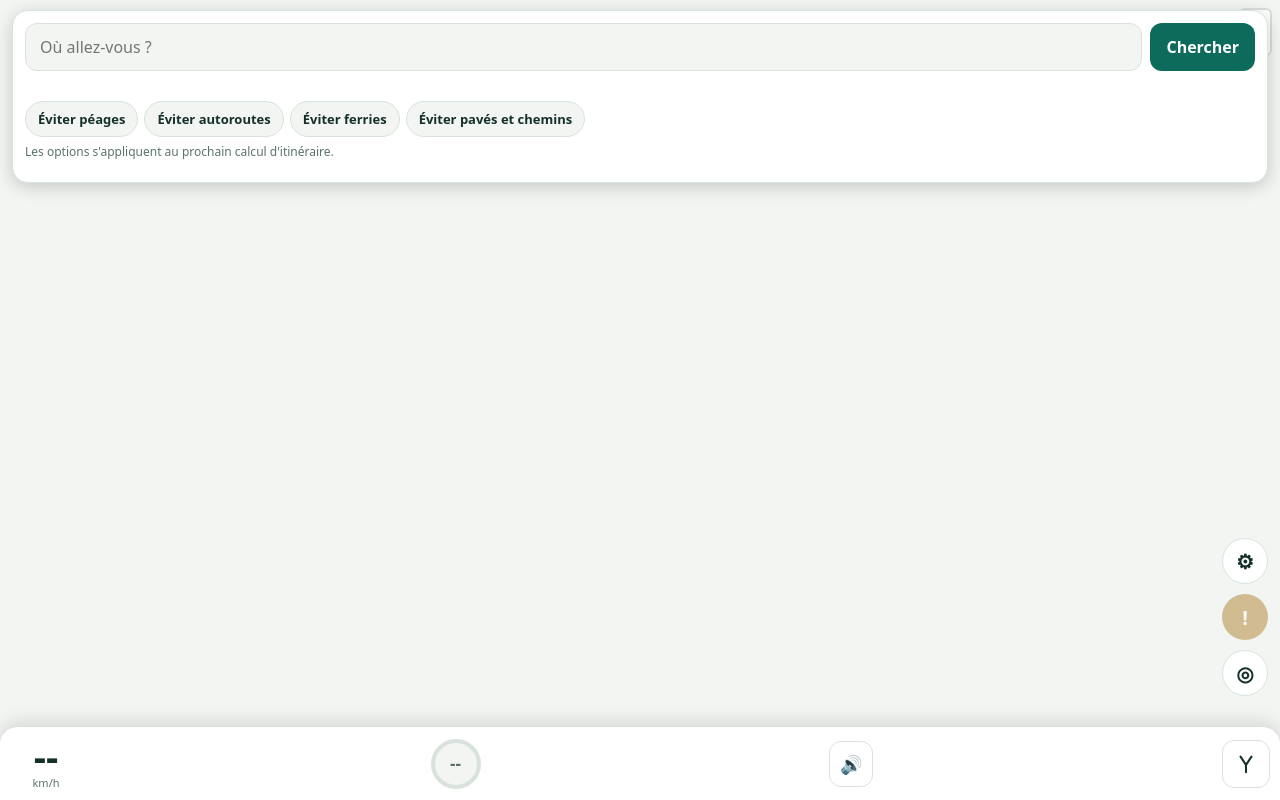
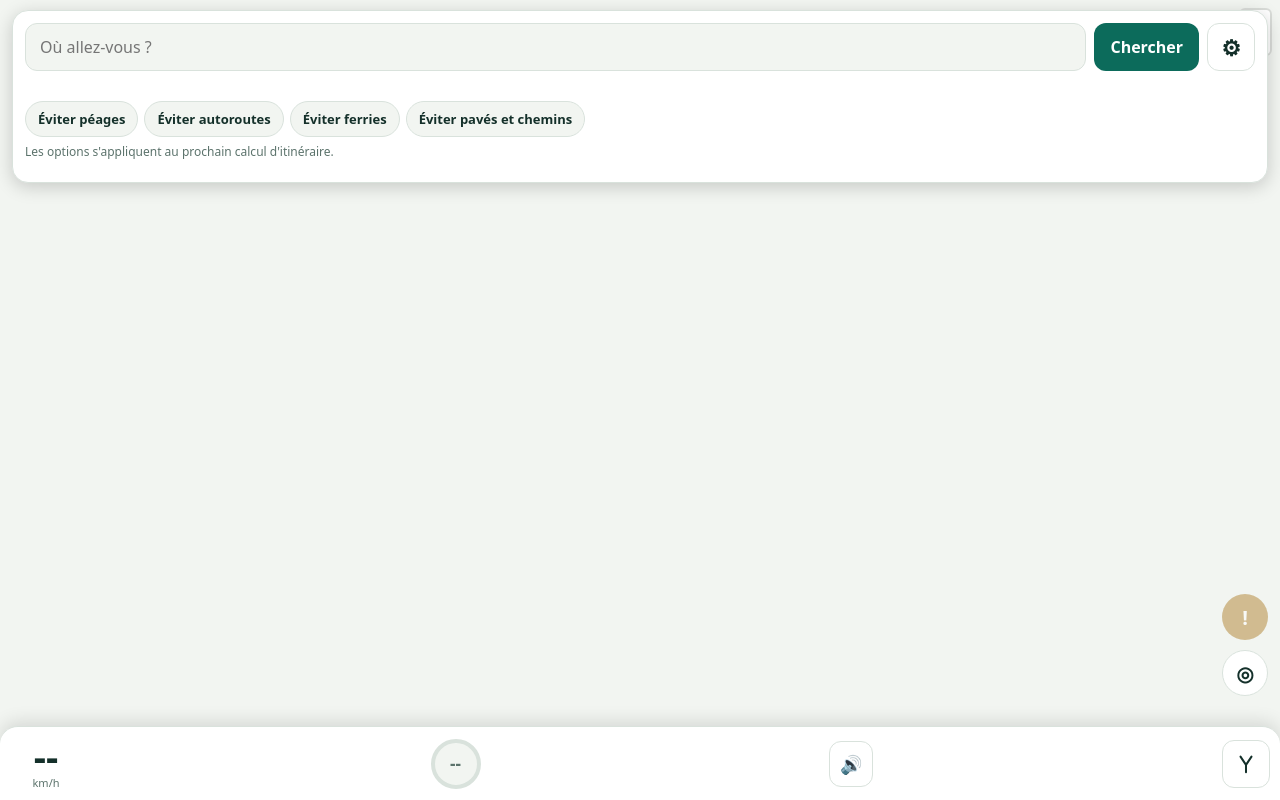
Before and after one commit to imadmechri-ux/gos-radars, a plain HTML site: page index.html in a window 1280 px wide. Drawn offline with nearby package versions, Linux system fonts and the light colour scheme; no server answers.

Commit message:
Bouton paramètres : déplacé en haut du panneau de recherche
Plus visible que le bouton flottant, qui pouvait être masqué sur Safari.

Co-Authored-By: Claude Haiku 5.5 <noreply@anthropic.com>
Claude-Session: https://claude.ai/code/session_017aEe1sKKoMD5KXviCopjc4

```diff
--- a/index.html
+++ b/index.html
@@ -70,6 +70,7 @@ button:disabled{opacity:.5}
 .dests{display:flex;flex-direction:column;gap:6px}
 .dests button{background:var(--bg);color:var(--ink);border:1px solid var(--line);text-align:left;font-weight:500;font-size:14px}
 .favbtn{width:100%}
+.search .gear{min-width:48px;width:48px;padding:0;font-size:22px;flex:0 0 auto}
 .themes{display:flex;gap:8px;align-items:center;flex-wrap:wrap}
 .themes .lbl{font-size:12px;color:var(--muted);font-weight:700;margin-right:4px}
 .swatch{width:34px;height:34px;min-height:34px;min-width:34px;padding:0;border-radius:50%;border:2px solid var(--line);background:var(--c)}
@@ -104,7 +105,6 @@ button:disabled{opacity:.5}
 .sheet2 .title{font-weight:800;font-size:15px}
 .sheet2-actions{display:flex;gap:8px}
 .sheet2-actions button{flex:1}
-.fab.settings{bottom:calc(env(safe-area-inset-bottom) + 216px)}
 .setrow{display:flex;align-items:center;justify-content:space-between;gap:12px;padding:8px 0;border-bottom:1px solid var(--line)}
 .setrow strong{display:block;font-size:15px}
 .setrow small{display:block;font-size:12px;color:var(--muted);margin-top:2px}
@@ -143,6 +143,7 @@ button:disabled{opacity:.5}
     <form id="searchForm">
       <input id="dest" type="search" placeholder="Où allez-vous ?" autocomplete="off" enterkeyhint="search" aria-label="Destination">
       <button type="submit">Chercher</button>
+      <button type="button" class="ghost gear" id="settingsBtn" aria-label="Paramètres" title="Paramètres">&#9881;</button>
     </form>
     <div class="dests" id="dests"></div>
     <button type="button" class="ghost favbtn hidden" id="favDest">☆ Ajouter aux favoris</button>
@@ -165,7 +166,6 @@ button:disabled{opacity:.5}
 
 <button class="fab report" id="reportBtn" aria-label="Signaler un événement" title="Signaler">!</button>
 <button class="fab" id="locate" aria-label="Me recentrer" title="Me recentrer">&#9678;</button>
-<button class="fab settings" id="settingsBtn" aria-label="Paramètres" title="Paramètres">&#9881;</button>
 
 <div id="settings" class="card sheet2 hidden" role="dialog" aria-label="Paramètres">
   <div class="title">Paramètres</div>
```
